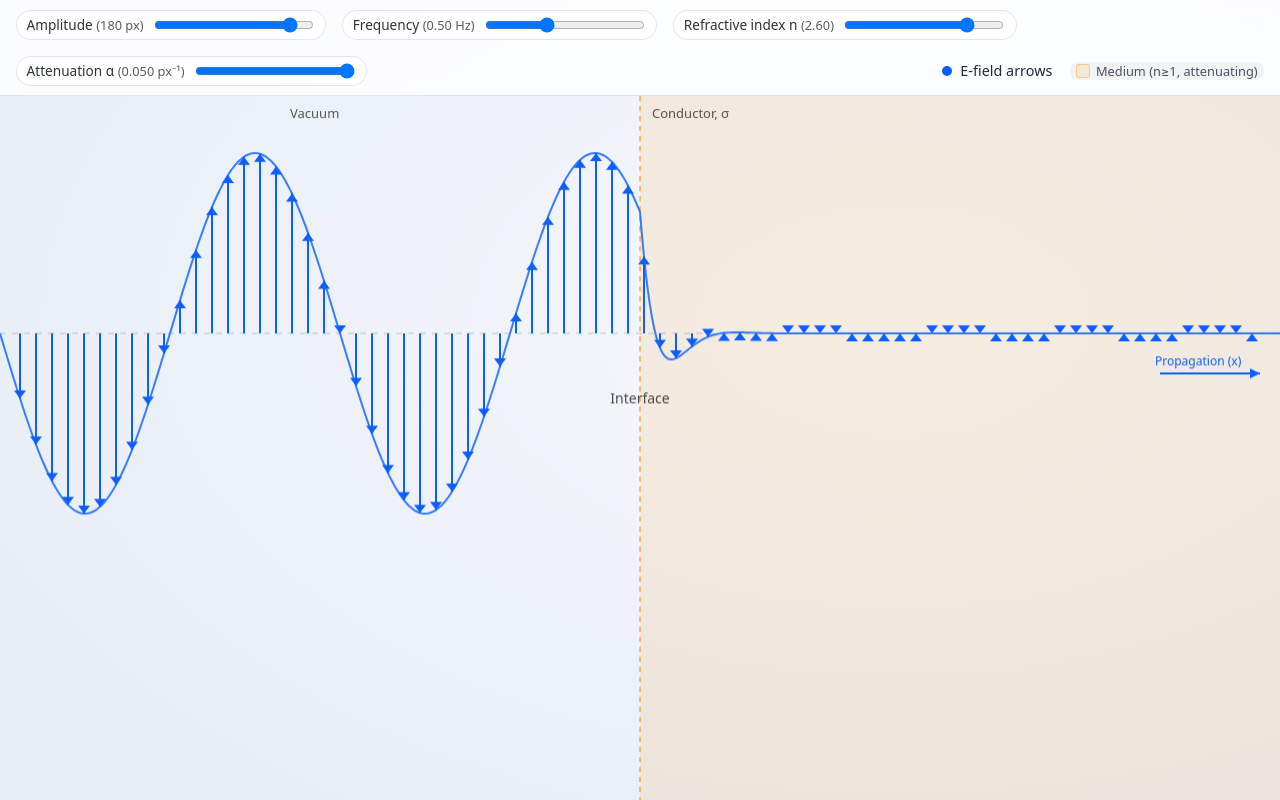
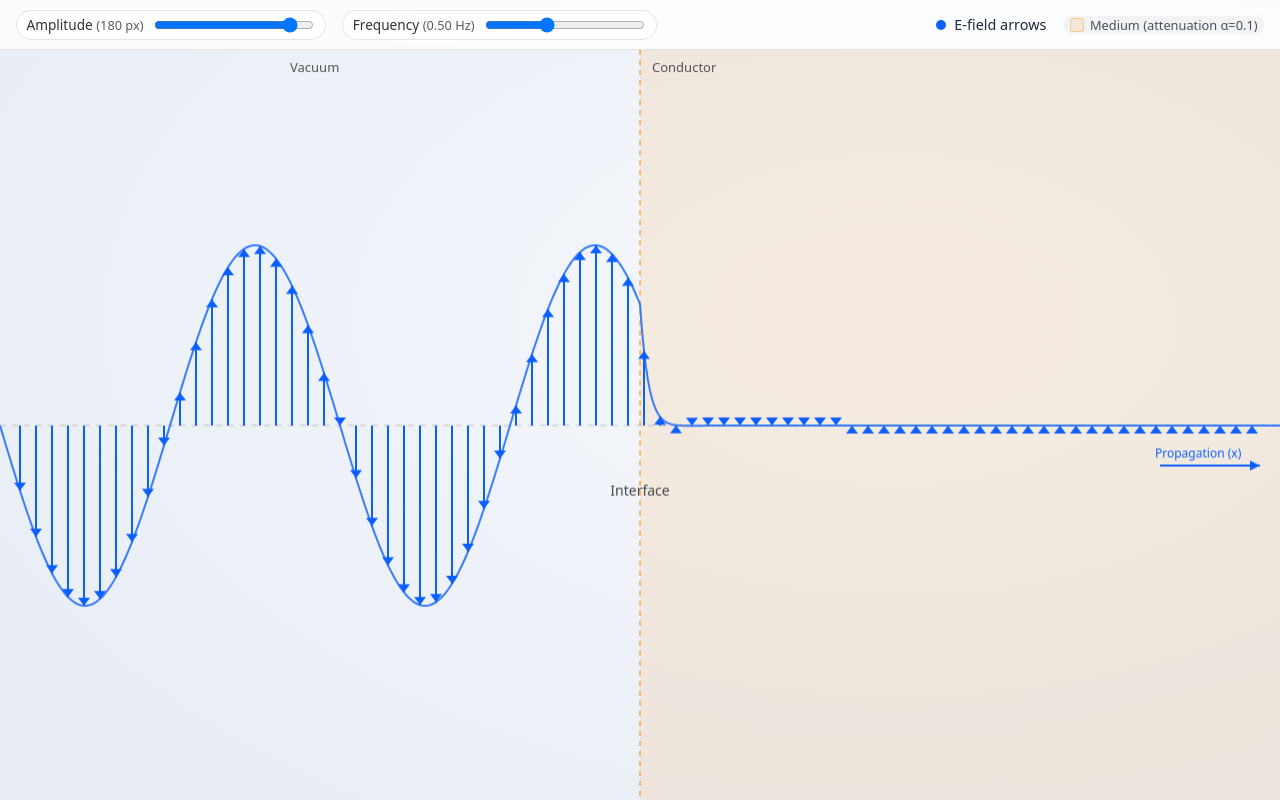
Before and after one commit to arifmawardi/1D_EMWave-conductor-, a plain HTML site: page index.html in a window 1280 px wide. Drawn offline with Linux system fonts and the light colour scheme.

Commit message:
Update index.html

```diff
--- a/index.html
+++ b/index.html
@@ -3,7 +3,7 @@
 <head>
   <meta charset="utf-8" />
   <meta name="viewport" content="width=device-width, initial-scale=1" />
-  <title>EM Wave – Vacuum (left) vs Attenuating, Slower Medium (right)</title>
+  <title>EM Wave – Vacuum (left) vs Attenuating Medium (right)</title>
   <style>
     :root {
       --ui-bg: rgba(255,255,255,0.8);
@@ -11,14 +11,12 @@
       --blue: #0b5fff;
     }
     html, body { height: 100%; margin: 0; font-family: system-ui, -apple-system, Segoe UI, Roboto, Helvetica, Arial, "Apple Color Emoji", "Segoe UI Emoji"; }
-
     body {
       display: grid;
       grid-template-rows: auto 1fr;
       background: radial-gradient(1000px 600px at 70% 40%, #f5f7fb, #e9eef6);
       overflow:hidden;
     }
-
     header {
       display: flex; gap: 1rem; align-items: center; padding: .6rem 1rem; backdrop-filter: blur(6px);
       background: var(--ui-bg); border-bottom: 1px solid var(--ui-border);
@@ -27,15 +25,7 @@
     .group { display: inline-flex; align-items: center; gap: .5rem; padding: .25rem .6rem; border: 1px solid var(--ui-border); border-radius: 999px; background: white; }
     .group label { font-size: .85rem; color: #2d3436; }
     .group input[type="range"] { width: 160px; }
-
-	canvas {
-		width: 100%;
-		height: 100%;
-		display: block;
-		min-height:0;
-		min-width:0;
-	}
-
+    canvas { width: 100%; height: 100%; display: block; min-height:0; min-width:0; }
     .legend { margin-left: auto; display: flex; align-items: center; gap: .5rem; font-size: .9rem; color:#1f2937; }
     .dot { width: 10px; height: 10px; border-radius: 50%; background: var(--blue); }
     .swatch { display:inline-flex; align-items:center; gap:.35rem; padding:0 .4rem; border-radius:8px; background:rgba(0,0,0,0.04) }
@@ -52,19 +42,11 @@
       <label>Frequency <span class="note" id="freqVal"></span></label>
       <input id="freq" type="range" min="0.20" max="1.00" step="0.01" value="0.50" />
     </div>
-    <div class="group">
-      <label>Refractive index n <span class="note" id="nVal"></span></label>
-      <input id="n" type="range" min="1.00" max="3.00" step="0.01" value="2.60" />
-    </div>
-    <div class="group">
-      <label>Attenuation α <span class="note" id="attVal"></span></label>
-      <input id="att" type="range" min="0.000" max="0.05" step="0.0005" value="0.05" />
-    </div>
     <div class="legend" title="Legend">
       <div class="dot"></div> E-field arrows
       <span class="swatch" title="Medium region" style="margin-left:.6rem">
         <span style="width:12px;height:12px;border-radius:3px;background:rgba(255,140,0,0.10);border:1px solid rgba(255,140,0,0.35)"></span>
-        <span class="note">Medium (n≥1, attenuating)</span>
+        <span class="note">Medium (attenuation α=0.1)</span>
       </span>
     </div>
   </header>
@@ -73,40 +55,26 @@
 
   <script>
   (()=> {
-    // Left (vacuum) phase speed; right speed = SPEED / n
     const SPEED = 170; // px/s
     const FIXED_DENSITY = 180;
+    const FIXED_ATTENUATION = 0.1;
 
     const canvas  = document.getElementById('c');
     const ctx     = canvas.getContext('2d');
 
     const ampSlider  = document.getElementById('amp');
     const freqSlider = document.getElementById('freq');
-    const nSlider    = document.getElementById('n');
-    const attSlider  = document.getElementById('att');
 
     const ampVal  = document.getElementById('ampVal');
     const freqVal = document.getElementById('freqVal');
-    const nVal    = document.getElementById('nVal');
-    const attVal  = document.getElementById('attVal');
 
     function fmt(v){ return Math.round(Number(v)); }
     function fmt2(v){ return (Math.round(Number(v)*100)/100).toFixed(2); }
-    function fmt3(v){ return (Math.round(Number(v)*1000)/1000).toFixed(3); }
 
     function updateLabels(){
       const f = Number(freqSlider.value);
-      const n = Number(nSlider.value);
-      const v1 = SPEED;
-      const v2 = SPEED / n;
-      const lambda1 = v1 / f;
-      const lambda2 = v2 / f;
-      const a = Number(attSlider.value);
-
       ampVal.textContent  = `(${fmt(ampSlider.value)} px)`;
       freqVal.textContent = `(${fmt2(f)} Hz)`;
-      nVal.textContent    = `(${fmt2(n)})`;
-      attVal.textContent  = `(${fmt3(a)} px⁻¹)`;
     }
 
     function resize(){
@@ -160,11 +128,10 @@
       ctx.fillStyle = 'rgba(0,0,0,0.65)';
       ctx.font = '13px system-ui, sans-serif';
       ctx.fillText('Vacuum', Math.max(12, xMid*0.5 - 30), 22);
-      ctx.fillText('Conductor, σ', xMid + 12, 22);
+      ctx.fillText('Conductor', xMid + 12, 22);
       ctx.restore();
     }
 
-    // Amplitude profile with attenuation for x >= xMid
     function amplitudeAt(x, xMid, A0, alpha){
       if (x < xMid) return A0;
       const dx = x - xMid;
@@ -177,20 +144,14 @@
       const t = (now - t0) / 1000;
       const A0 = Number(ampSlider.value);
       const f  = Number(freqSlider.value);
-      const n  = Number(nSlider.value);
-      const a  = Number(attSlider.value);
+      const a  = FIXED_ATTENUATION;
 
-      const v1 = SPEED;
-      const v2 = SPEED / n;
-
-      const lambda1 = v1 / f;
-      const lambda2 = v2 / f;
-
-      const k1 = (2 * Math.PI) / lambda1;
-      const k2 = (2 * Math.PI) / lambda2;
+      const v = SPEED;
+      const lambda = v / f;
+      const k = (2 * Math.PI) / lambda;
       const omega = 2 * Math.PI * f;
 
-      const w = canvas.clientWidth, h = canvas.clientHeight, midY = Math.floor(h * 0.55) - 150;
+      const w = canvas.clientWidth, h = canvas.clientHeight, midY = Math.floor(h/2);
       const xMid = Math.floor(w * 0.5);
       const density = FIXED_DENSITY;
 
@@ -198,46 +159,36 @@
       overlayMedium(xMid);
       drawAxis(midY);
 
-      // Wave trace (phase-continuous at interface):
-      // left:  sin(k1*x - ωt)
-      // right: sin(k2*(x - xMid) + k1*xMid - ωt)
       ctx.save();
       ctx.strokeStyle = 'rgba(11,95,255,0.8)';
       ctx.lineWidth = 2;
       ctx.beginPath();
       for(let x=0; x<=w; x+=2){
         const A = amplitudeAt(x, xMid, A0, a);
-        const phase = (x < xMid)
-          ? (k1 * x - omega * t)
-          : (k2 * (x - xMid) + k1 * xMid - omega * t);
+        const phase = k * x - omega * t;
         const tip = midY - A * Math.sin(phase);
         if(x===0) ctx.moveTo(x, tip); else ctx.lineTo(x, tip);
       }
       ctx.stroke();
       ctx.restore();
 
-      // Arrows with local amplitude and correct phase
       ctx.save();
       ctx.strokeStyle = '#0b5fff'; ctx.fillStyle = '#0b5fff';
       const step = Math.max(16, Math.floor(w / density));
       for(let x = 20; x <= w-20; x += step){
         const A = amplitudeAt(x, xMid, A0, a);
-        const phase = (x < xMid)
-          ? (k1 * x - omega * t)
-          : (k2 * (x - xMid) + k1 * xMid - omega * t);
+        const phase = k * x - omega * t;
         const tip = midY - A * Math.sin(phase);
         drawArrow(x, midY, tip);
       }
       ctx.restore();
 
-      // Labels
       ctx.save();
       ctx.fillStyle = 'rgba(0,0,0,0.7)';
       ctx.font = '14px system-ui, sans-serif';
       drawPropagationArrow(midY + 40);
       ctx.textAlign = 'center';
       ctx.fillText('Interface', xMid, midY + 70);
-      ctx.textAlign = 'start';
       ctx.restore();
 
       requestAnimationFrame(animate);
@@ -246,8 +197,6 @@
     updateLabels();
     ampSlider.addEventListener('input', updateLabels);
     freqSlider.addEventListener('input', updateLabels);
-    nSlider.addEventListener('input', updateLabels);
-    attSlider.addEventListener('input', updateLabels);
 
     resize();
     requestAnimationFrame(animate);
```
Lines whose indentation alone changed are shown as unchanged.
